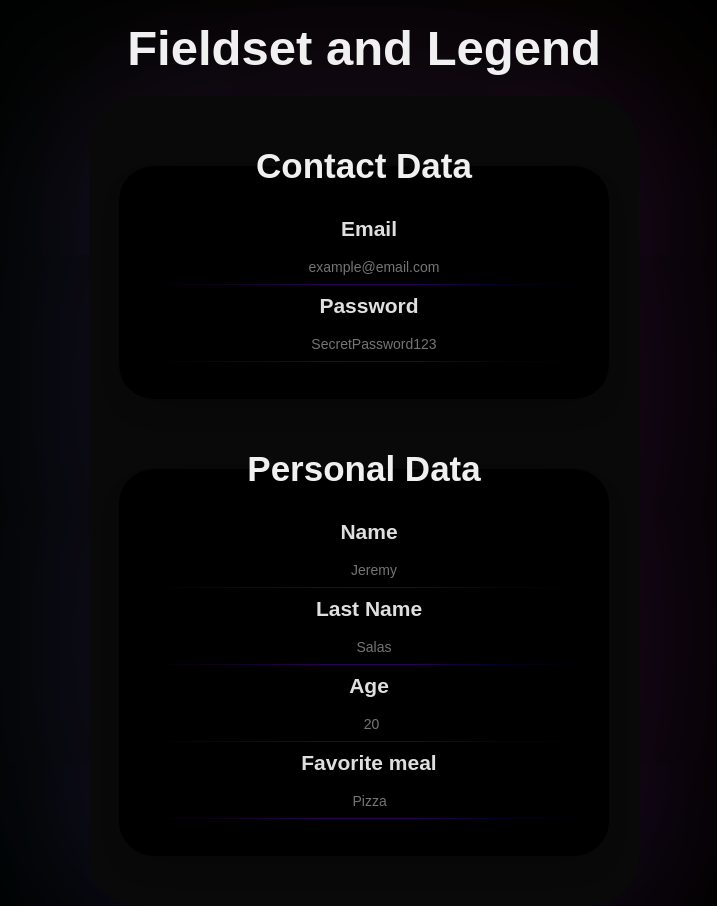
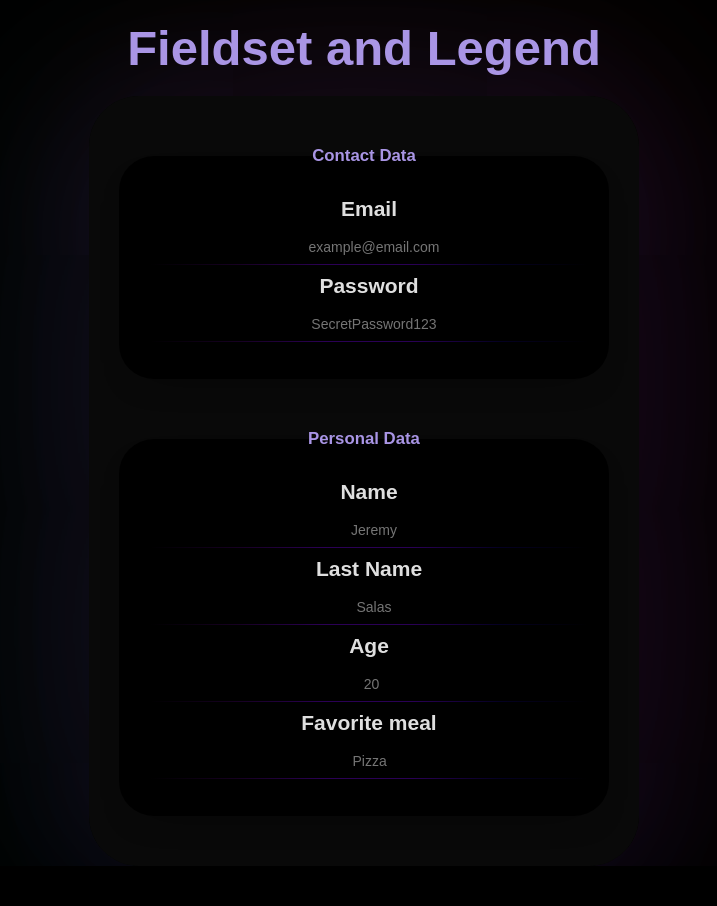
Before and after one commit to Jeremy-Quiel/HTML-CSS-learning, a plain HTML site: page html/advanced/Fieldset-Legend/index.html in a window 1280 px wide. Shown: the whole page, without its empty margins (276-993 px from the left). After the commit the page ends 866 px from the top, so only its background shows below. Drawn offline with Linux system fonts and the light colour scheme.

Commit message:
Fieldset and Legend v3

```diff
--- a/html/advanced/Fieldset-Legend/style.css
+++ b/html/advanced/Fieldset-Legend/style.css
@@ -20,6 +20,7 @@ h1 {
   /* background-color: red; */
   width: 60%;
   margin: auto;
+  color: #a995e5;
 }
 
 .card {
@@ -61,7 +62,8 @@ h1 {
 
 .title-legend {
   margin: auto;
-  font-size: 2.5rem;
+  font-size: 1.2rem;
+  color: #a995e5;
   background-color: #0000;
   /* text-shadow: 0px 5px 10px #000000; */
 }
```
